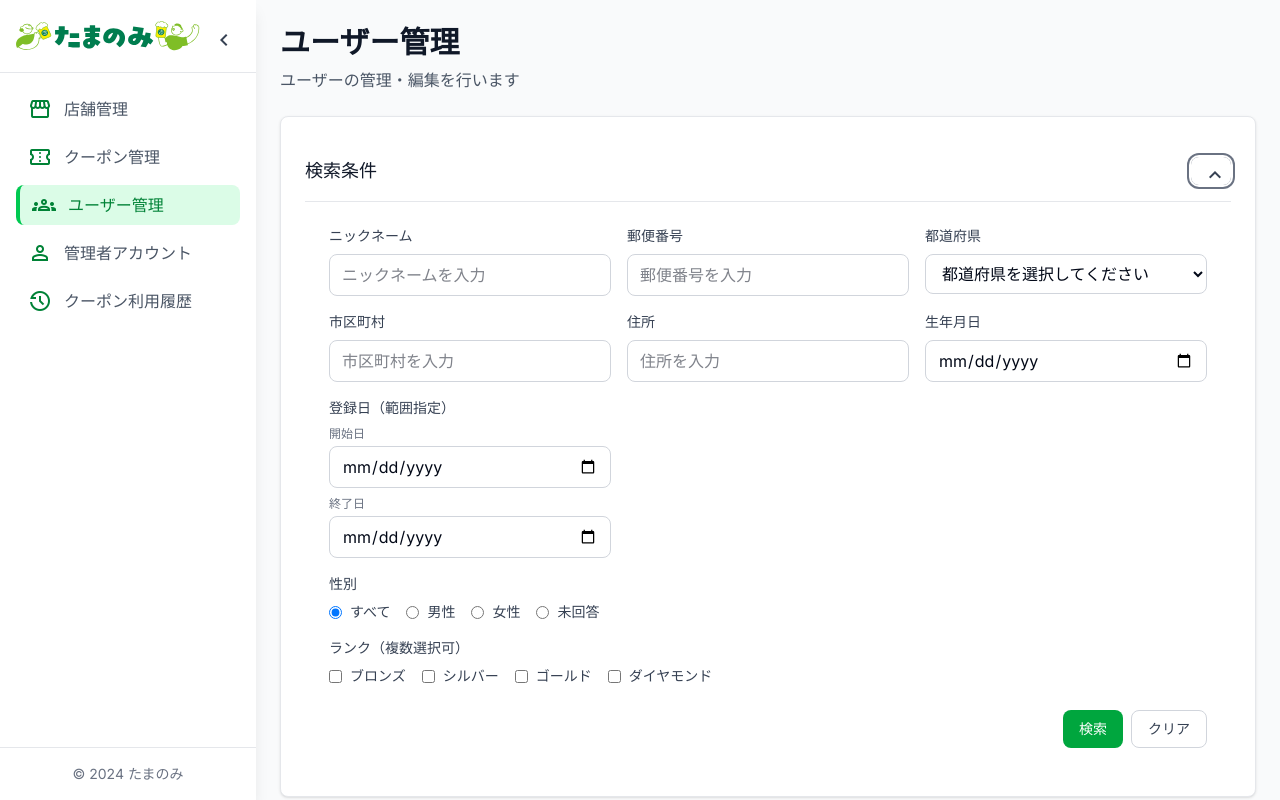
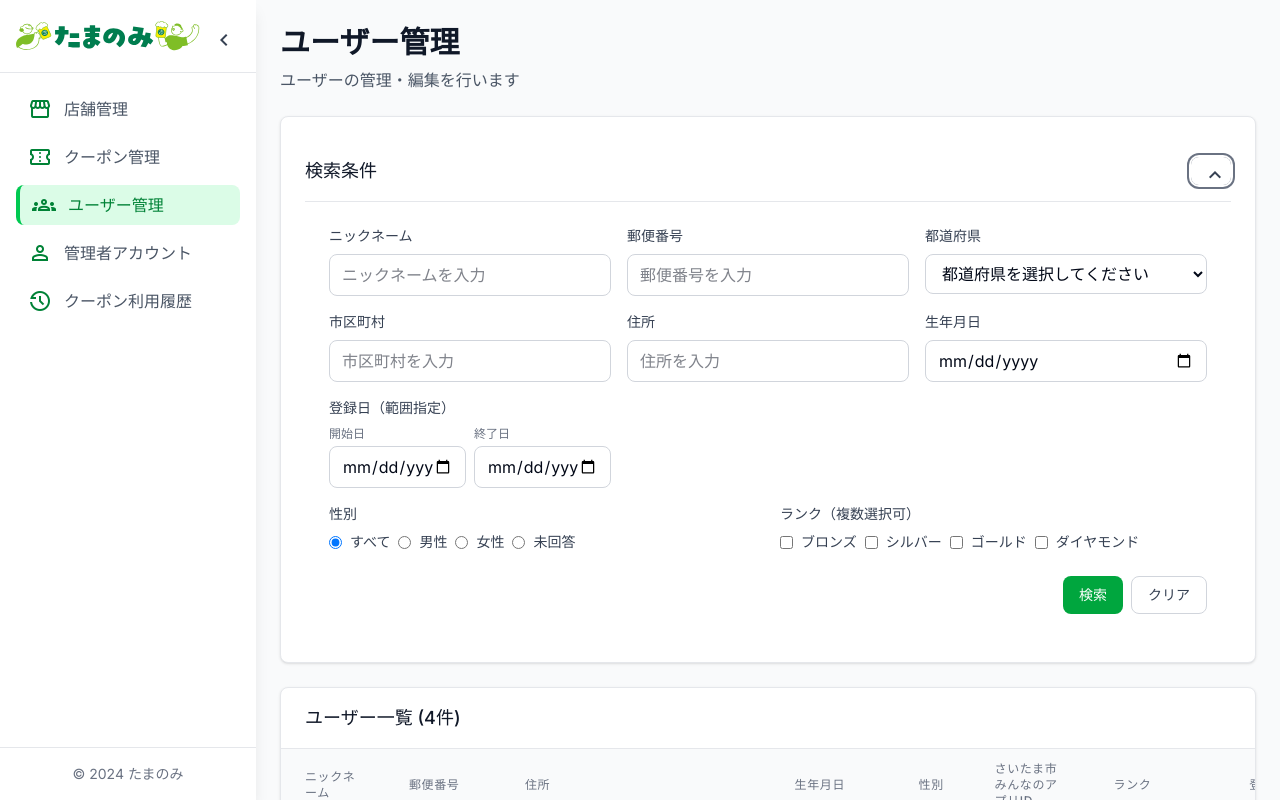
Before and after one commit to HV-development/tamanomi-admin, a Next.js app: page /users in a window 1280 px wide. Both pictures are taken after a click on the button "expand_more". Built offline with nearby package versions, Linux system fonts and the light colour scheme.

Commit message:
検索条件の項目を横に並べる

```diff
--- a/src/components/pages/UserManagement.tsx
+++ b/src/components/pages/UserManagement.tsx
@@ -341,7 +341,7 @@
               <label className="block text-sm font-medium text-gray-700 mb-2">
                 登録日（範囲指定）
               </label>
-              <div className="grid grid-cols-1 gap-2">
+              <div className="grid grid-cols-2 gap-2">
                 <div>
                   <label htmlFor="registeredDateStart" className="block text-xs text-gray-500 mb-1">
                     開始日
@@ -370,12 +370,14 @@
             </div>
             </div>
 
+            {/* 性別とランクを横に並べる */}
+            <div className="mt-4 grid grid-cols-1 md:grid-cols-2 gap-6">
               {/* 性別 */}
-            <div className="mt-4">
+              <div>
                 <label className="block text-sm font-medium text-gray-700 mb-2">
                   性別
                 </label>
-              <div className="flex space-x-4">
+                <div className="flex flex-wrap gap-2">
                   <label className="flex items-center">
                     <input
                       type="radio"
@@ -424,11 +426,11 @@
               </div>
 
               {/* ランク */}
-            <div className="mt-4">
+              <div>
                 <label className="block text-sm font-medium text-gray-700 mb-2">
                   ランク（複数選択可）
                 </label>
-              <div className="flex space-x-4">
+                <div className="flex flex-wrap gap-2">
                   <label className="flex items-center">
                     <input
                       type="checkbox"
@@ -465,6 +467,7 @@
                     />
                     <span className="text-sm text-gray-700">ダイヤモンド</span>
                   </label>
+                </div>
               </div>
             </div>
 
```
Lines whose indentation alone changed are shown as unchanged.
